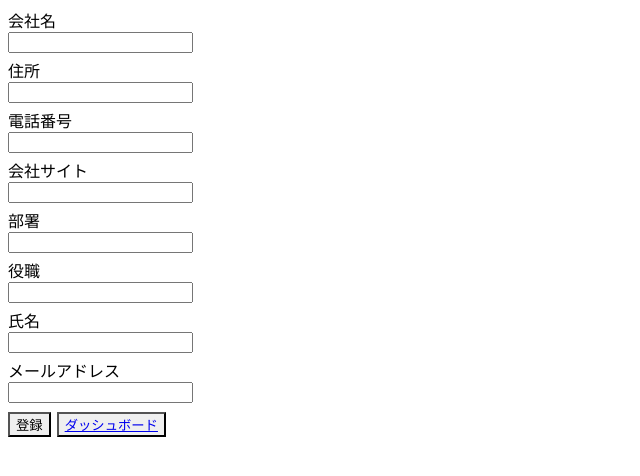
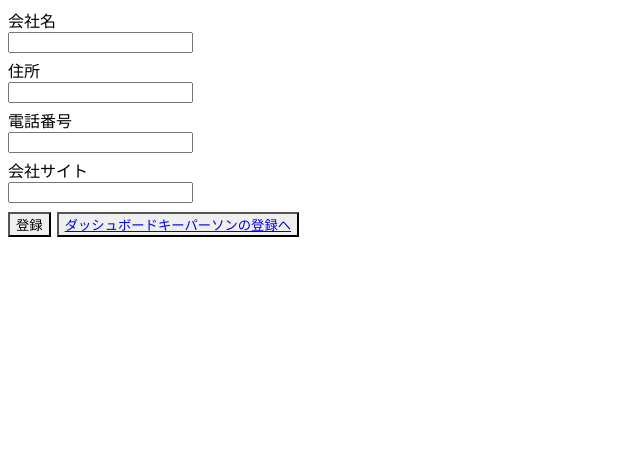
Before and after one commit to omegamaster86/calling, a Next.js app in the folder front/: page /companyresister in a window 1280 px wide. Shown: the top 476 px of the page, without its empty margins (0-640 px from the left). Built offline with nearby package versions, Linux system fonts and the light colour scheme.

Commit message:
キーパーソン登録画面への遷移、会社情報のみのページに変更

```diff
--- a/front/pages/companyresister.tsx
+++ b/front/pages/companyresister.tsx
@@ -12,10 +12,6 @@ import axios from 'axios';
         address: yup.string().required('記入漏れです'),
         telephoneNumber: yup.string().required('記入漏れです'),
         companyWebsite: yup.string().url('有効なURLを入力してください'),
-        department: yup.string(),
-        post: yup.string(),
-        name: yup.string(),
-        email: yup.string().email('有効なメールアドレスを入力してください'),
     });
 
     const [formState, setFormState] = useState<CompanyResisterFormState>({
@@ -23,27 +19,8 @@ import axios from 'axios';
         address: '',
         telephoneNumber: '',
         companyWebsite: '',
-        department: '',
-        post: '',
-        name: '',
-        email: '',
     });
     const [errors, setErrors] = useState<CompanyResisterFormErrors>({});
-
-    // const validate = async (values: CompanyResisterFormState): Promise<boolean> => {
-    //     try {
-    //     await formSchema.validate(values, { abortEarly: false });
-    //     setErrors({});
-    //     return true;
-    //     } catch (yupErrors) {
-    //     const newErrors = (yupErrors as yup.ValidationError).inner.reduce((acc: CompanyResisterFormErrors, err: yup.ValidationError) => {
-    //         acc[err.path!] = err.message;
-    //         return acc;
-    //     }, {});
-    //     setErrors(newErrors);
-    //     return false;
-    //     }
-    // };
 
     const handleChange = (e: ChangeEvent<HTMLInputElement>) => {
         setFormState({
@@ -68,7 +45,7 @@ import axios from 'axios';
     };
 
     return (
-      <form className='mt-5 mx-80' onSubmit={handleSubmit}>
+      <form className='mt-16 mx-80' onSubmit={handleSubmit}>
         <FormControl isInvalid={!!errors.companyName} mb={5}>
           <FormLabel htmlFor='companyName'>会社名</FormLabel>
           <Input id='companyName' name='companyName' type='text' onChange={handleChange} />
@@ -92,29 +69,10 @@ import axios from 'axios';
           <Input id='companyWebsite' name='companyWebsite' type='text' onChange={handleChange} />
         </FormControl>
 
-        <FormControl isInvalid={!!errors.department} mb={5}>
-          <FormLabel htmlFor='department'>部署</FormLabel>
-          <Input id='department' name='department' type='text' onChange={handleChange} />
-        </FormControl>
-
-        <FormControl isInvalid={!!errors.companyWebsite} mb={5}>
-          <FormLabel htmlFor='post'>役職</FormLabel>
-          <Input id='post' name='post' type='text' onChange={handleChange} />
-        </FormControl>
-
-        <FormControl isInvalid={!!errors.name} mb={5}>
-          <FormLabel htmlFor='name'>氏名</FormLabel>
-          <Input id='name' name='name' type='text' onChange={handleChange} />
-        </FormControl>
-
-        <FormControl isInvalid={!!errors.email} mb={5}>
-          <FormLabel htmlFor='email'>メールアドレス</FormLabel>
-          <Input id='email' name='email' type='text' onChange={handleChange} />
-        </FormControl>
-
         <Button mt={4} colorScheme='blue' type="submit">登録</Button>
         <Button mt={4} ml={6} colorScheme='blue' type="submit">
            <Link href={'/dashbord'}>ダッシュボード</Link>
+           <Link href={'/keypersonresister'}>キーパーソンの登録へ</Link>
         </Button>
       </form>
     );
```
